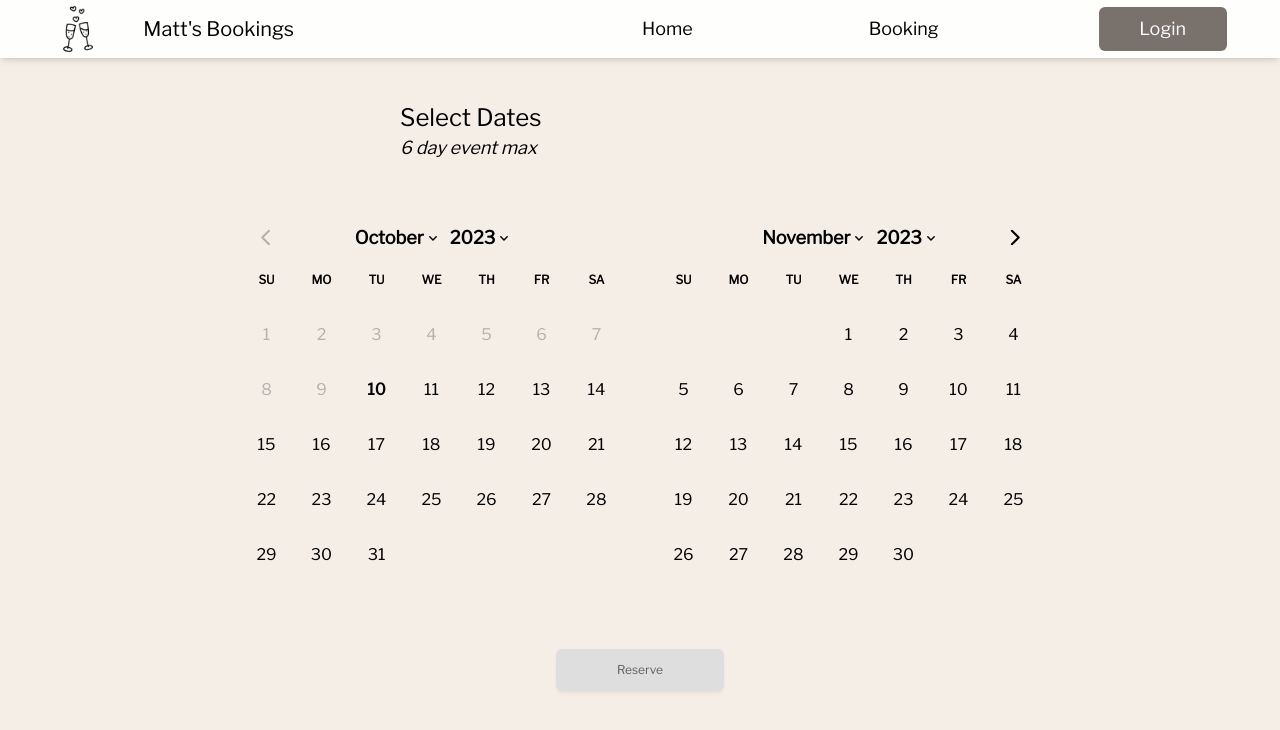
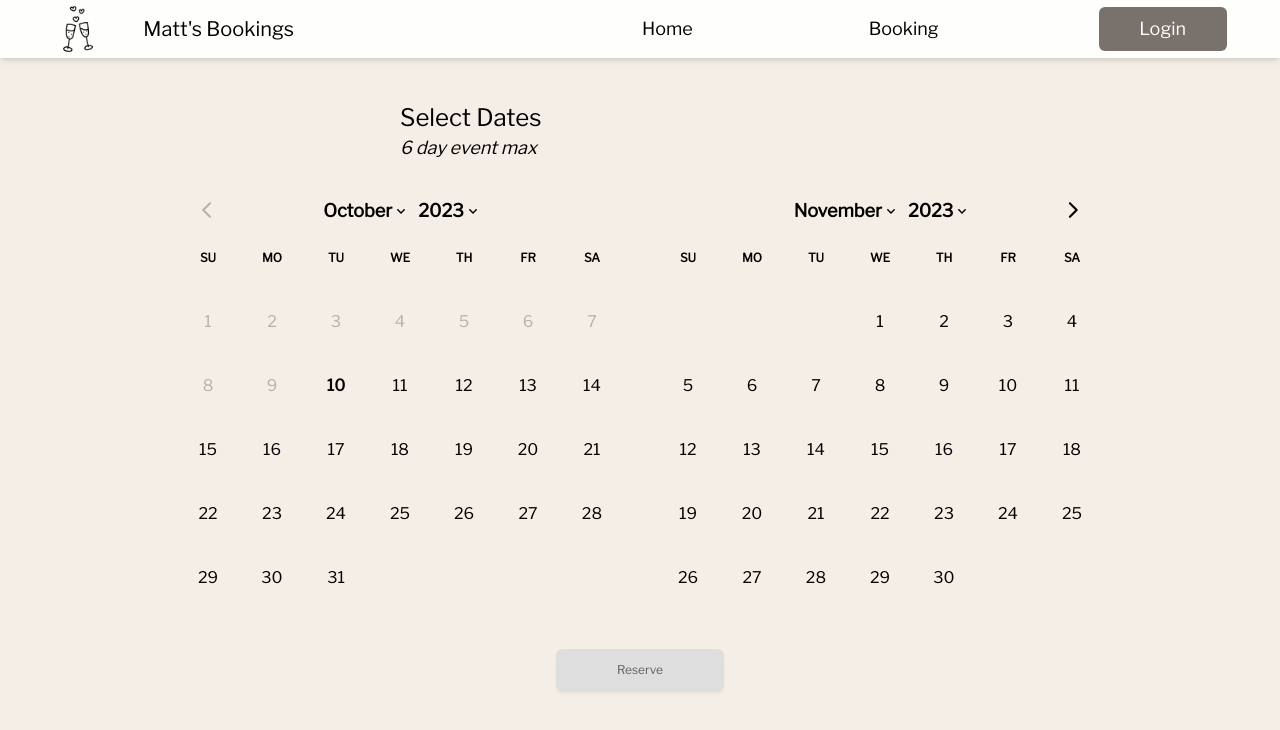
Before and after one commit to Joenahm1937/matt-jones-bookings, a Next.js app in the folder client/: page /Booking in a window 1280 px wide. Shown: the top 730 px of the page. Built offline with nearby package versions, Linux system fonts and the light colour scheme; no server answers.

Commit message:
Introducing Booking Form

```diff
--- a/client/app/Booking/Components/Calendar.tsx
+++ b/client/app/Booking/Components/Calendar.tsx
@@ -1,26 +1,29 @@
 "use client";
-import { useEffect, useState } from "react";
+import { Dispatch, SetStateAction, useEffect, useState } from "react";
 import {
     DateRange,
     DayPicker,
     SelectRangeEventHandler,
 } from "react-day-picker";
 import "react-day-picker/dist/style.css";
-import "./day-picker.css";
 import { conveyUserSelection, transformEvents } from "../utils";
 import { IEventDates, IUserSelection } from "../Interfaces";
 import { SERVER_URL } from "../../Constants";
 import type { GetAllEventsResponse } from "@backendTypes/index";
 
-export default function Booking() {
+interface IBookingProps {
+    showForm: boolean;
+    setShowForm: Dispatch<SetStateAction<boolean>>;
+    showDesktopView: boolean;
+}
+
+export const Calendar = (props: IBookingProps) => {
+    const { showForm, setShowForm, showDesktopView } = props;
     const [range, setRange] = useState<DateRange | undefined>();
     const [eventDates, setEventDates] = useState<IEventDates>({
         acceptedDates: [],
         pendingDates: [],
     });
-    const [showDesktopView, setShowDesktopView] = useState(
-        window.matchMedia("(min-width: 1280px)").matches,
-    );
 
     const handleRangeSelection: SelectRangeEventHandler = (
         selectedRange: DateRange | undefined,
@@ -40,12 +43,9 @@ export default function Booking() {
         }
     };
 
-    const handleMediaChange = (e: MediaQueryListEvent) => {
-        setShowDesktopView(e.matches);
-    };
-
     const handleClickReserve = () => {
-        console.log(range);
+        // console.log(range);
+        setShowForm(true);
     };
 
     const fetchBusyDays = async () => {
@@ -61,18 +61,16 @@ export default function Booking() {
 
     useEffect(() => {
         fetchBusyDays();
-        const mediaQuery = window.matchMedia("(min-width: 1024px)"); // Tailwind's xl breakpoint
-        mediaQuery.addEventListener("change", handleMediaChange);
-
-        return () => {
-            mediaQuery.removeEventListener("change", handleMediaChange);
-        };
     }, []);
 
     const currentDate = new Date();
     const userSelection: IUserSelection = conveyUserSelection(range);
-
-    const isDisabled = !range?.from || !range?.to;
+    const isDisabled = showForm || !range?.from || !range?.to;
+    const css = `
+        .rdp {
+            --rdp-cell-size: ${showDesktopView ? "4rem" : "3rem"};
+        }
+    `;
 
     return (
         <>
@@ -88,7 +86,9 @@ export default function Booking() {
                     </div>
                 </div>
             </div>
-            <div className="flex h-1/2 w-full items-center justify-center">
+            <div className="flex h-1/2 items-center justify-center">
+                <>
+                    <style>{css}</style>
                     <DayPicker
                         mode="range"
                         selected={range}
@@ -96,12 +96,13 @@ export default function Booking() {
                         onSelect={handleRangeSelection}
                         captionLayout="dropdown-buttons"
                         max={6}
-                    numberOfMonths={showDesktopView ? 2 : 1}
+                        numberOfMonths={showDesktopView && !showForm ? 2 : 1}
                         pagedNavigation
                         defaultMonth={currentDate}
                         fromDate={currentDate}
                         toYear={currentDate.getFullYear() + 1}
                     />
+                </>
             </div>
             <button
                 className={`h-14 w-56 transform rounded-lg px-4 py-2 shadow-md transition-all duration-200 hover:bg-black hover:text-white focus:outline-none ${
@@ -116,4 +117,4 @@ export default function Booking() {
             </button>
         </>
     );
-}
+};
--- a/client/app/Booking/Components/day-picker.css
+++ b/client/app/Booking/Components/day-picker.css
@@ -1,3 +1,3 @@
 .rdp {
-    --rdp-cell-size: 55px;
+    --rdp-cell-size: 50px;
 }
--- a/client/app/Booking/page.tsx
+++ b/client/app/Booking/page.tsx
@@ -1,28 +1,59 @@
 "use client";
 import { useEffect, useState } from "react";
-import dynamic from "next/dynamic";
+import { Calendar } from "./Components/Calendar";
 import { useLoading } from "../template";
-// Uses window match query on first render so no SSR
-const NonSSRCalendar = dynamic(() => import("./Components/Calendar"), {
-    ssr: false,
-});
+import { useGlobalStyles } from "../GlobalContext";
 
 export default function Booking() {
     const [pageVisible, setPageVisible] = useState(false);
+    const [showForm, setShowForm] = useState(false);
+    const [showDesktopView, setShowDesktopView] = useState(false);
     const { loading } = useLoading();
+    const { navHeight } = useGlobalStyles();
+
+    const handleMediaChange = (e: MediaQueryListEvent) => {
+        setShowDesktopView(e.matches);
+    };
 
     useEffect(() => {
-        console.log(pageVisible)
+        const isDesktop = window.matchMedia("(min-width: 1280px)").matches;
+        setShowDesktopView(isDesktop);
         setPageVisible(true);
+        const mediaQuery = window.matchMedia("(min-width: 1024px)"); // Tailwind's xl breakpoint
+        mediaQuery.addEventListener("change", handleMediaChange);
+
+        return () => {
+            mediaQuery.removeEventListener("change", handleMediaChange);
+        };
     }, [loading]);
 
     return (
         <div
-            className={`flex h-screen flex-col items-center justify-center gap-10 transition-opacity delay-200 duration-500 ease-in ${
+            className={`flex h-screen w-full items-center justify-center transition-opacity delay-200 duration-500 ease-in ${
                 pageVisible ? "opacity-100" : "opacity-0"
             }`}
         >
-            <NonSSRCalendar />
+            <div className="flex h-full flex-grow flex-col items-center justify-center gap-10">
+                <Calendar
+                    showForm={showForm}
+                    setShowForm={setShowForm}
+                    showDesktopView={showDesktopView}
+                />
+            </div>
+            {showForm && showDesktopView && (
+                <div className="h-full w-1/2">
+                    <div
+                        className={`h-full w-full bg-red-500 transition-all duration-300 pt-[${navHeight}]`}
+                    >
+                        <ReserveForm />
+                    </div>
+                </div>
+            )}
         </div>
     );
 }
+
+// ReserveForm.js
+function ReserveForm() {
+    return <div className="h-full w-full bg-yellow-500"></div>;
+}
--- a/client/app/Booking/utils.ts
+++ b/client/app/Booking/utils.ts
@@ -21,13 +21,9 @@ const conveyUserSelection = (range: DateRange | undefined): IUserSelection => {
         userSelection.formattedDates = `${format(from, "PPP")}`;
         userSelection.formattedDateCount = "Single Day Event";
     } else if (from && to) {
-        userSelection.formattedDates = `${format(from, "PPP")} - ${format(
-            to,
-            "PPP",
-        )}`;
-        userSelection.formattedDateCount = `${
-            to.getDate() - from.getDate() + 1
-        } day event`;
+        const dayDifference = Math.floor((to.getTime() - from.getTime()) / (1000 * 60 * 60 * 24)) + 1;
+        userSelection.formattedDates = `${format(from, "PPP")} - ${format(to, "PPP")}`;
+        userSelection.formattedDateCount = `${dayDifference} day event`;
     }
 
     return userSelection;
```
Lines whose indentation alone changed are shown as unchanged.
